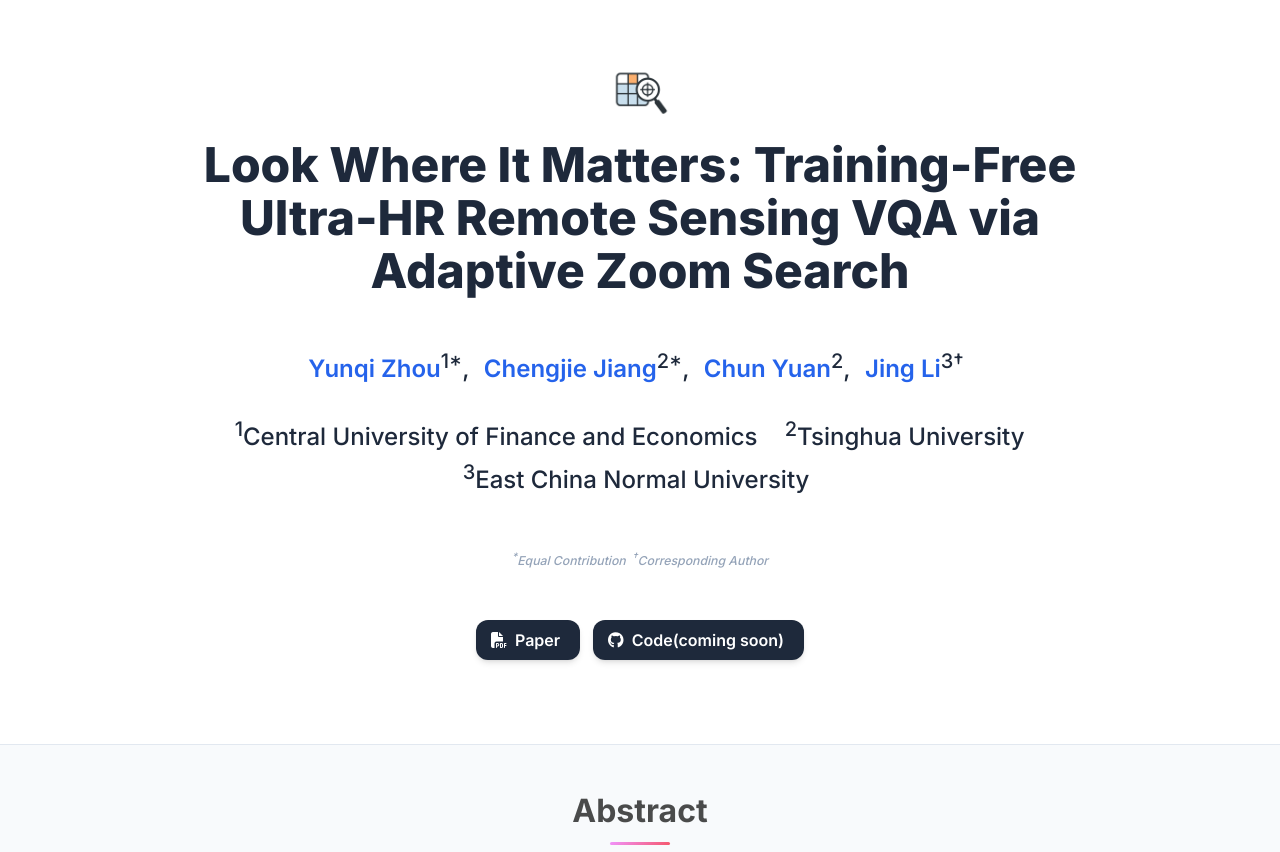
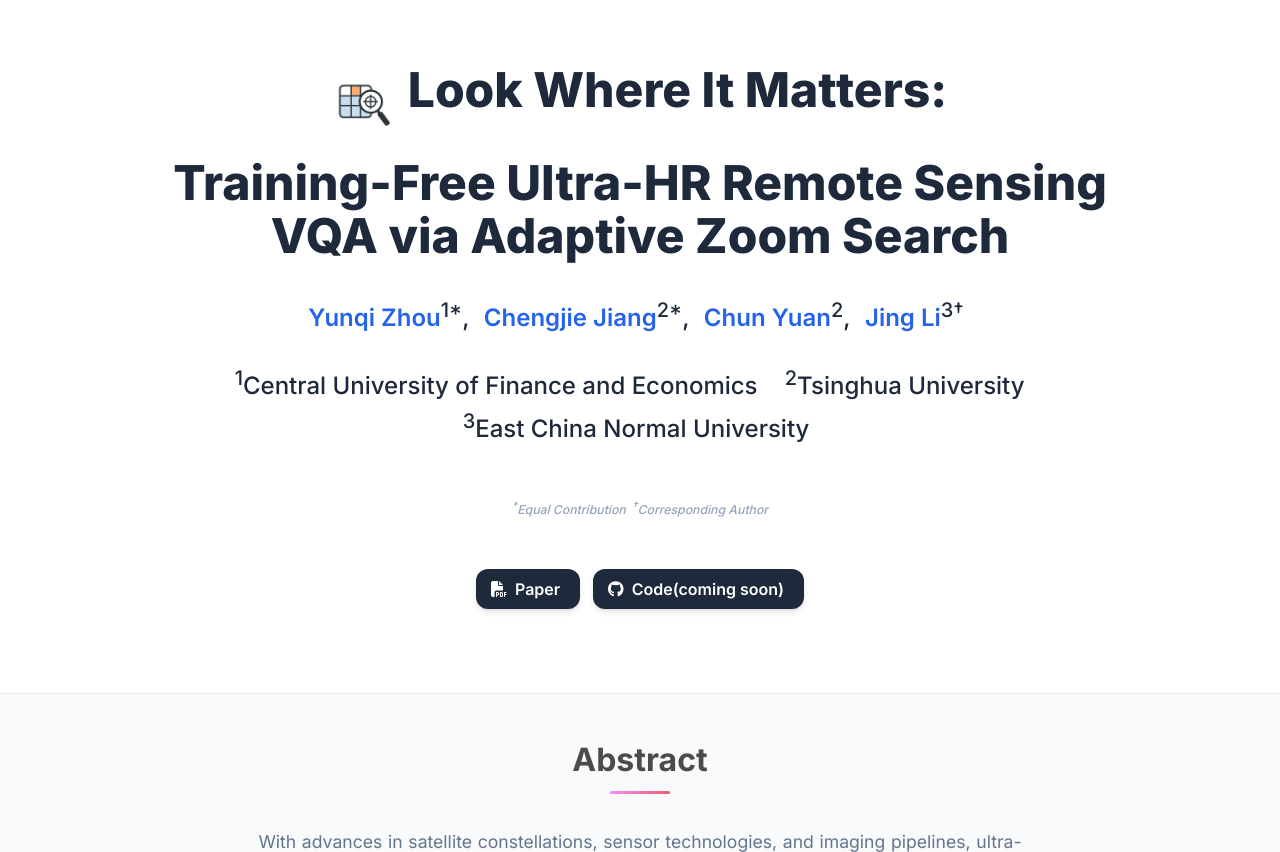
Before and after one commit to kiki-zyq/ZS, a plain HTML site: page index.html in a window 1280 px wide. Shown: the top 852 px of the page. Drawn offline with nearby package versions, Linux system fonts and the light colour scheme; some icons are missing.

Commit message:
Update index.html

```diff
--- a/index.html
+++ b/index.html
@@ -161,9 +161,12 @@
       <div class="container is-max-desktop">
         <div class="columns is-centered">
           <div class="column has-text-centered">
-            <div style="display: flex; flex-direction: column; align-items: center; justify-content: center; margin-bottom: 1rem;">
-              <img src="static/images/logo.png" alt="Logo" style="height: 60px; margin-bottom: 15px;">
-              <h1 class="title is-1 publication-title" style="text-align: center;">Look Where It Matters: Training-Free Ultra-HR Remote Sensing VQA via Adaptive Zoom Search</h1>
+            <div style="text-align: center; margin-bottom: 1rem;">
+              <div style="display: flex; align-items: center; justify-content: center; margin-bottom: 0.5rem;">
+                <img src="static/images/logo.png" alt="Logo" style="height: 60px; margin-right: 15px;">
+                <h1 class="title is-1 publication-title" style="margin: 0; display: inline;">Look Where It Matters:</h1>
+              </div>
+              <h1 class="title is-1 publication-title" style="margin: 0;">Training-Free Ultra-HR Remote Sensing VQA via Adaptive Zoom Search</h1>
             </div>
             <div class="is-size-4 publication-authors">
               <span class="author-block">
```
